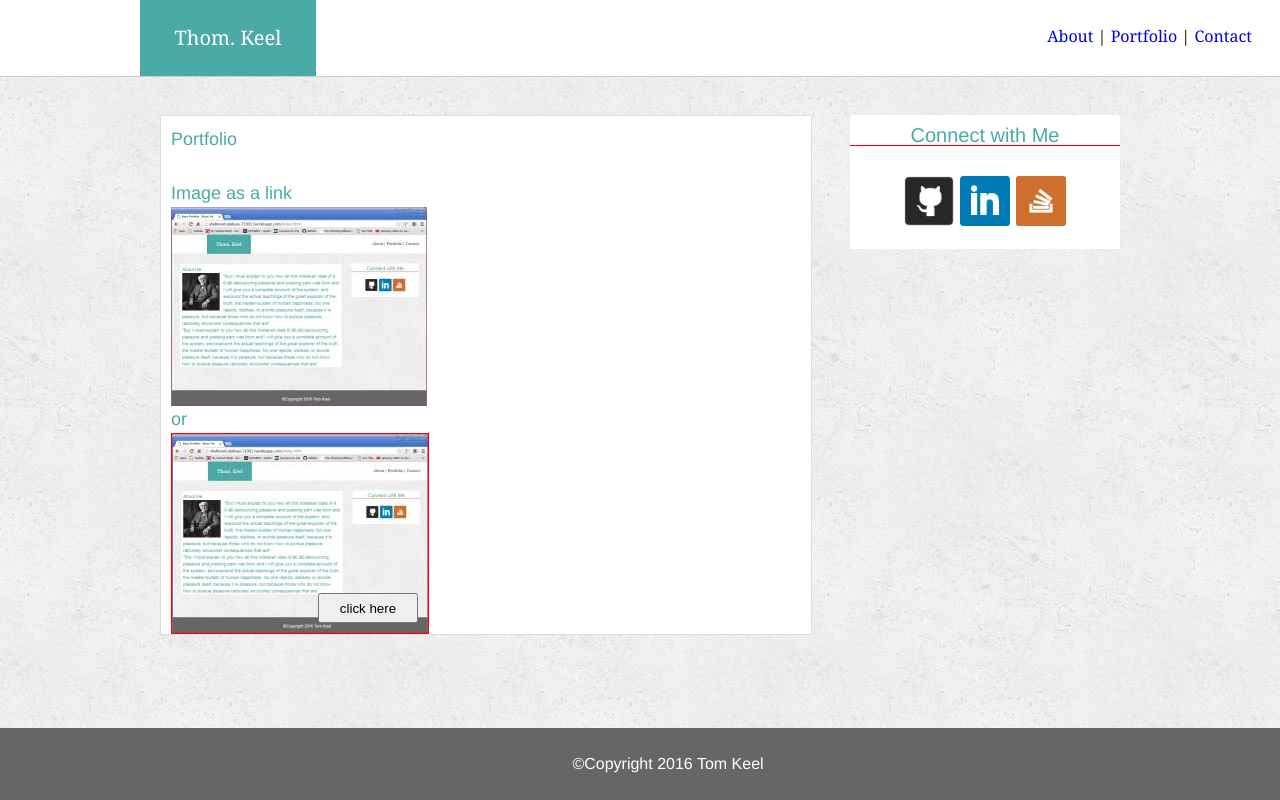
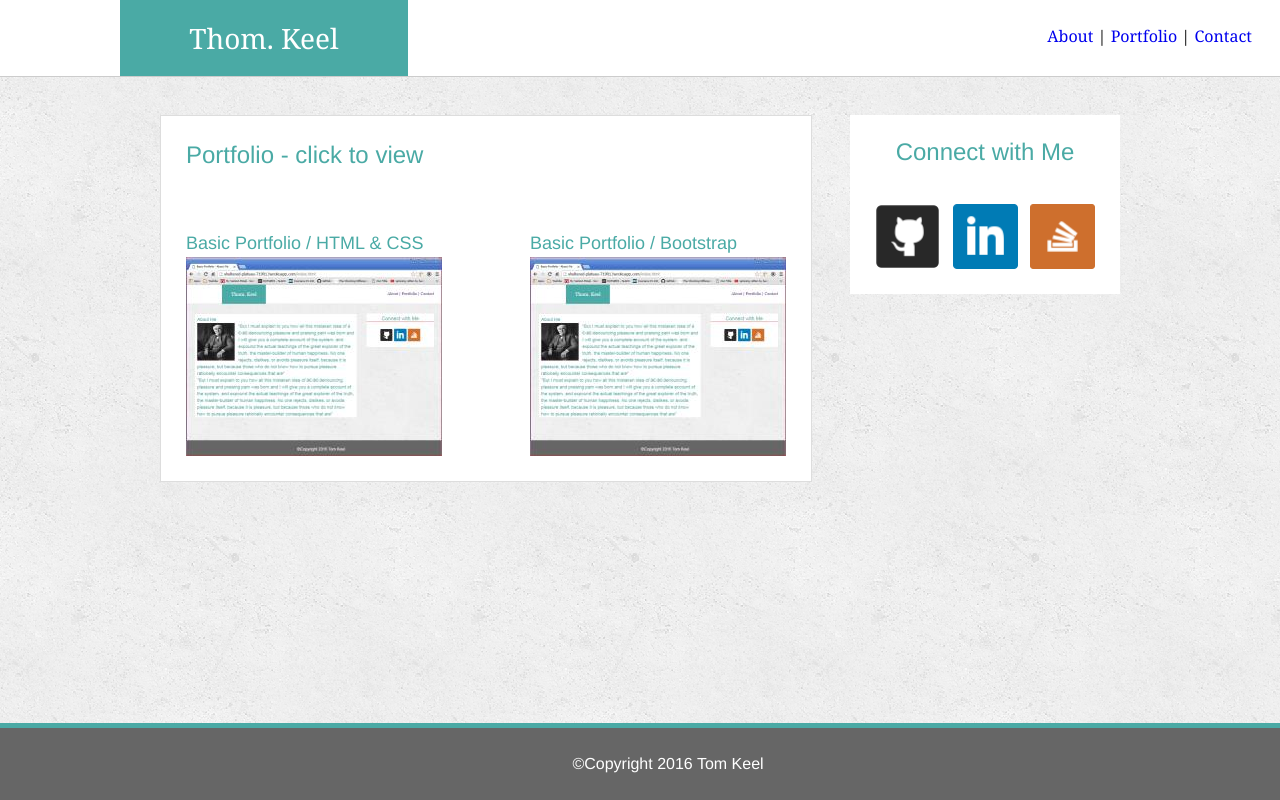
Before and after one commit to ThomK1429/Basic-Portfolio, a PHP site: page /portfolio.html in a window 1280 px wide. Run offline with PHP 8.4, Linux system fonts and the light colour scheme.

Commit message:
Further updates

```diff
--- a/assets/css/style.css
+++ b/assets/css/style.css
@@ -23,9 +23,9 @@ header{
 	/* height:50px; */
 	background-color: #4aaaa5;
 	text-align: center;
-	padding: 28px 28px;	/* pad top/bottom */
+	/*padding: 28px 28px;*/	/* pad top/bottom */
 	font-size: 20px;
-	margin-left: 140px;
+	/* margin-left: 140px; */
 	color:white;
 }
 
@@ -53,6 +53,7 @@ a:visited { text-decoration: none; }
 	border-style:solid;
 	border-color: #ddd;
 	border-width: 1px;
+
 	background-color: #fff;
 	width: 630px;
 	float:left;
@@ -83,11 +84,11 @@ a:visited { text-decoration: none; }
 }
 
 #connect_links{
-	border-top: 1px;
+	/*border-top: 5px;
 	border-style:solid;
-	border-color: red;
+	border-color: cc;*/
 	padding-top: 30px;
-	padding-bottom: 20px;
+	/* padding-bottom: 20px; */
 
 
 }
@@ -97,7 +98,7 @@ footer{
 	position:absolute;
 	bottom:0;
 	width: 100%;
-	padding: 28px 28px;	/* pad top/bottom */
+/*	padding: 28px 28px; */	/* pad top/bottom */
 	background: #666;
 	color: white;
 	text-align: center;
--- a/assets/css/style_contact.css
+++ b/assets/css/style_contact.css
@@ -16,6 +16,7 @@
 #messageb{
 	width: 600px;
 	height: 200px;
+
 }
 
 #submit{
--- a/assets/css/style_override.css
+++ b/assets/css/style_override.css
@@ -4,3 +4,67 @@
 	margin: 0 auto;
 	padding-top: 38px;
 }
+
+
+
+
+h2{
+	border-style:solid;
+	border-color: #ccc;
+	border-width: 0 0 0px 0;
+
+	padding-bottom: 10px;
+}
+
+
+/* About Me */
+#content_area {
+	width: 600px;	/* overall is 650px */
+	padding: 25px;
+}
+
+
+/* Connect with Me */
+#side_section {
+	width: 220px;	/* overall is 270px */
+	padding: 25px;
+	padding-bottom: 0:px;
+}
+
+#link1{
+	float: left;
+}
+
+#link3{
+	float: right;
+}
+
+#logo{
+
+	width:240px;		/* overall is 240 */
+	margin-left: 120px;
+	padding: 24px 24px;	/* pad top/bottom */
+	font-size: 28px;
+
+}
+
+footer{
+	padding: 28px 28px;	/* pad top/bottom */
+	border-top: 5px;
+	border-color: #4aaaa5;
+	border-style: solid;
+	border-top-width: 5px;
+
+}
+
+h2{
+	font-size: 24px;
+
+	/* Underline the text */
+	/*border-bottom: solid 2px #000;
+    display: inline;
+    padding-bottom: 10px; */
+
+
+
+}
--- a/assets/css/style_portfolio.css
+++ b/assets/css/style_portfolio.css
@@ -2,16 +2,22 @@
     position:relative;
     display:inline-block;
     text-align:center;
-    border:1px solid red;
+    /* border:1px solid red; */
     /* background:url('http://jsfiddle.net/img/initializing.png') no-repeat;
     width:186px;
     height:157px;*/
 }
 
-.button {
-    position:absolute;
-    bottom:10px;
-    right:10px;
-    width:100px;
-    height:30px;
+
+
+#img_container0{
+    float:left;
+    padding-top: 25px;
+
 }
+
+
+#img_container1{
+    float:right;
+    padding-top: 25px;
+}
--- a/portfolio.html
+++ b/portfolio.html
@@ -25,21 +25,25 @@
 
     <div id="container">
         <div id="content_area">
-        	<h2>Portfolio</h2>
+        	<h2>Portfolio - click to view</h2>
 
 
 			<br> <!--  Testing in progress- width="100" height="100"-->
-			Image as a link <br>
-			<a href="http://sheltered-plateau-71901.herokuapp.com/index.html">
-			<img border="0" alt="Homework01" src="assets/images/basic_portfoliov2.jpg">
-			</a>
+            <div id="img_container0">
+    			Basic Portfolio / HTML &  CSS <br>
+    			<a href="http://sheltered-plateau-71901.herokuapp.com/index.html" target="_blank">
+    			<img border="0" alt="Homework01" src="assets/images/basic_portfoliov2.jpg">
+    			</a>
+            </div>
 
-	        <br>	or <br>
 
-			<div id="img_container">
 
-	  		  <img src="assets/images/basic_portfoliov2.jpg"/>
-	   		 <button class="button"> click here </button> </a>
+			<div id="img_container1">
+                Basic Portfolio / Bootstrap <br>
+                <a href="http://sheltered-plateau-71901.herokuapp.com/index.html" target="_blank">
+                <img border="0" alt="Homework01" src="assets/images/basic_portfoliov2.jpg">
+                </a>
+
 			</div>
 
 
@@ -50,21 +54,23 @@
        <div id="side_section">
             <h2>Connect with Me</h2>
             <div id="connect_links">
-                <a href="https://github.com/" target="_blank"><img alt="Github"
-                border="0" height="50" src=
+                <a href="https://github.com/" target="_blank"><img alt="Github" id="link1"
+                border="0" height="65" src=
                 "assets/images/github-64x64.png"
-                width="50"></a>
+                width="65" ></a>
 
                 <a href="https://www.linkedin.com/" target=
-                "_blank"><img alt="LinkedIn" border="0" height="50" src=
+                "_blank"><img alt="LinkedIn"  id="link2"
+                border="0" height="65" src=
                 "assets/images/linkedin-64x64.png"
-                width="50"></a>
+                width="65"></a>
 
                 <a href="https://stackoverflow.com/" target=
                 "_blank">
-                <img alt="StackOverflow" border="0" height="50" src=
+                <img alt="StackOverflow" id="link3"
+                border="0" height="65" src=
                 "assets/images/stackoverflow-64x64.png"
-                width="50"/></a>
+                width="65"/></a>
             </div>
         </div>
 	</div>
```
Also changed, not shown: contact.html (+9 -7 lines), index.html (+9 -7 lines).
